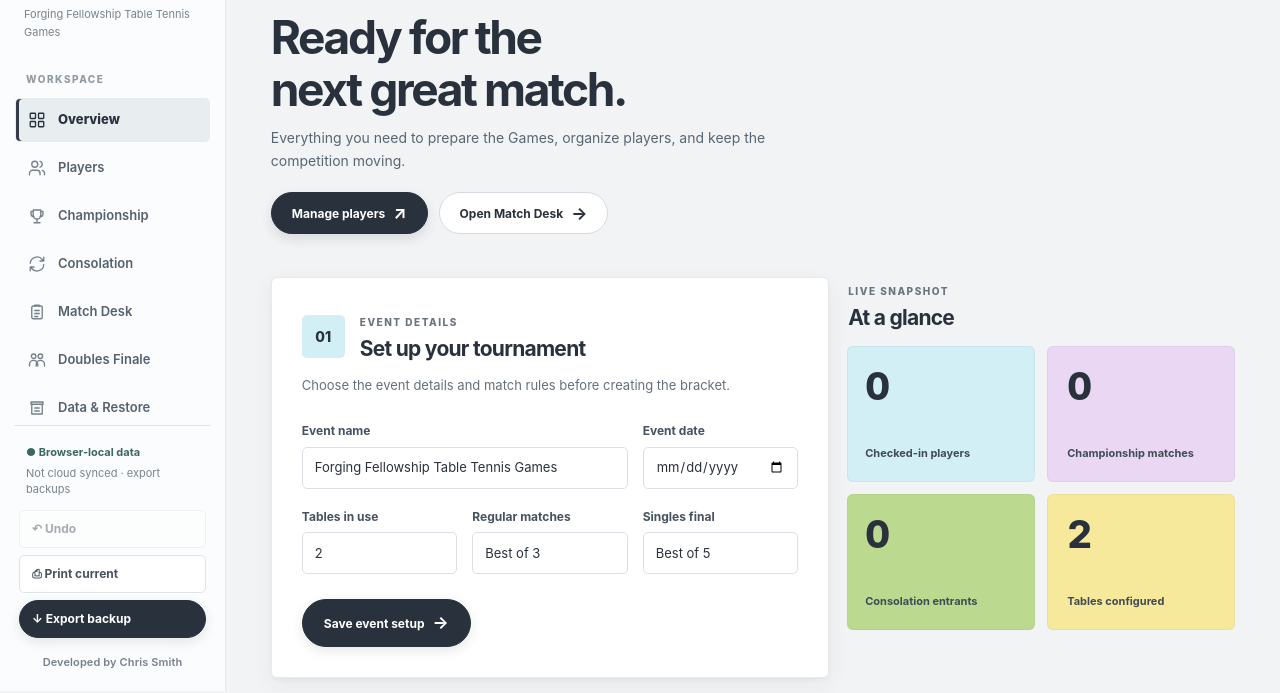
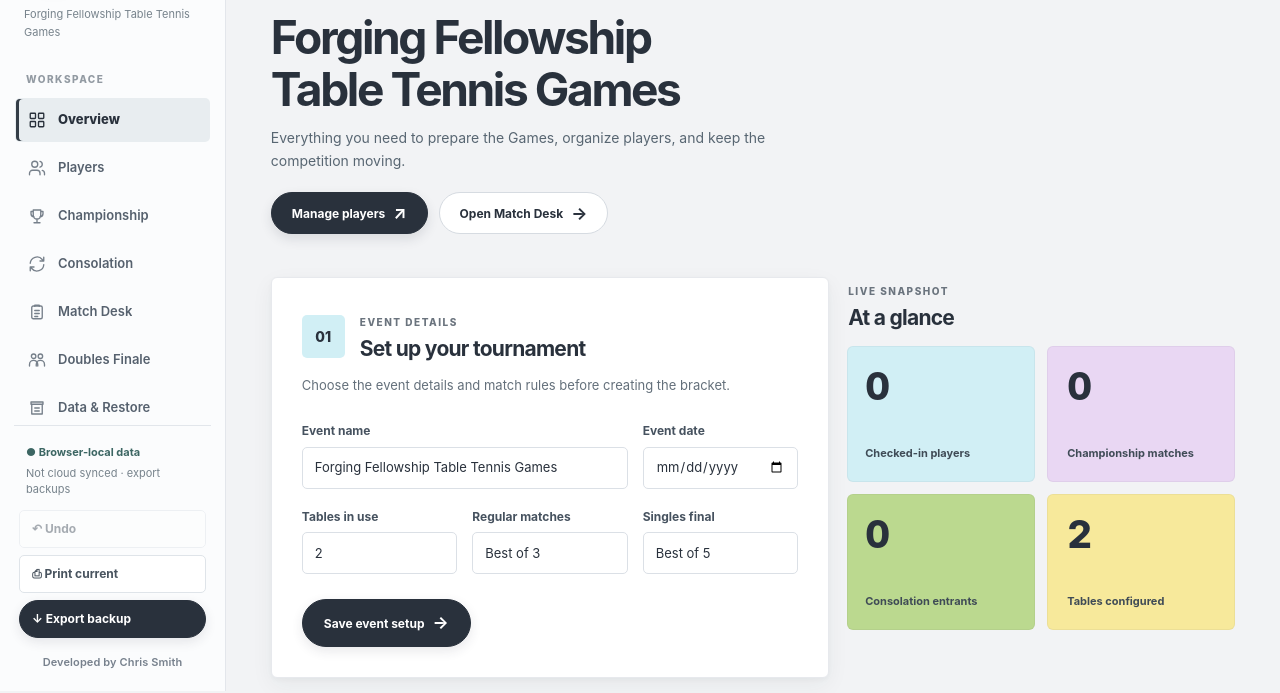
Before and after one commit to 0xCLS/fftt-bracket-manager, a plain HTML site: page index.html in a window 1280 px wide. Shown: the part 109-802 px from the top of the page. Drawn offline with Linux system fonts and the light colour scheme.

Commit message:
Use Forging Fellowship Table Tennis Games as Overview headline

```diff
--- a/index.html
+++ b/index.html
@@ -1030,7 +1030,7 @@ body .overview-format.card{padding:8px 0 0}
   <div class="overview-feature">
     <div class="overview-feature-copy">
       <span class="feature-overline"><span class="feature-spark" aria-hidden="true"></span> FORGING FELLOWSHIP · TOURNAMENT DESK</span>
-      <h2>Ready for the<br><em>next great match.</em></h2>
+      <h2>Forging Fellowship<br><em>Table Tennis Games</em></h2>
       <p>Everything you need to prepare the Games, organize players, and keep the competition moving.</p>
       <div class="feature-actions no-print">
         <button type="button" class="feature-primary" data-go="players">Manage players <span aria-hidden="true">↗</span></button>
```
